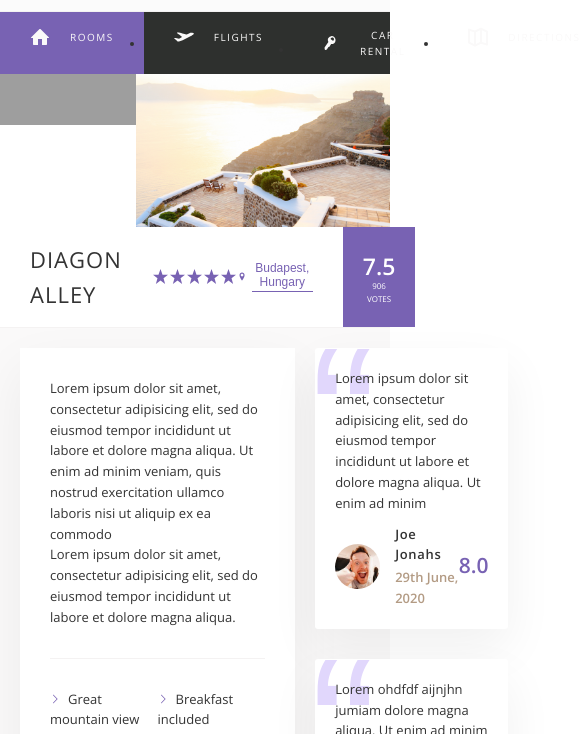
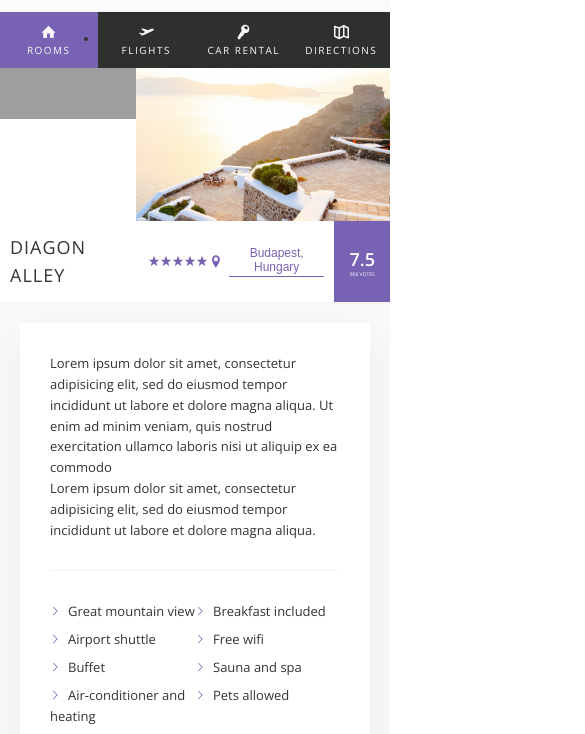
Before and after one commit to Michie1001/shalom, a website: page index.html in a window 390 px wide. Shown: the part 58-792 px from the top of the page, 585 px wide, since content can reach past the window. Drawn offline with nearby package versions, Linux system fonts and the light colour scheme; grey boxes are pictures that could not be loaded.

Commit message:
media query

```diff
--- a/sass/base.scss
+++ b/sass/base.scss
@@ -39,6 +39,8 @@ Grey dark 3: #999
 
 $bp-largest: 75em; //screen size 1200/16
 $bp-large: 68.75em; //screen size 1100/16
+$bp-medium: 56.25em; //900
+$bp-small: 37.5em; //600
 
 
 * {
--- a/sass/components.scss
+++ b/sass/components.scss
@@ -189,11 +189,20 @@
 
 				@media only screen and (max-width: 56.25em) {
 					text-align: center;
+					padding: 1rem;
+				}
+				@media only screen and (max-width: 37.5em) {
+					flex-direction: column;
 				}
 			}
 			&__icon{
 				margin-right: 2rem;
 				fill: currentColor;
+
+				@media only screen and (max-width: 37.5em) {
+					margin-right: 0;
+					width: 1.5rem;
+				}
 			}
 			@media only screen and (max-width: 56.25em) {
 				display: flex;
@@ -223,6 +232,11 @@
 				letter-spacing: 1px;
 				font-weight: 400;
 				padding: 1.5rem 3rem;
+
+				@media only screen and (max-width: 37.5em) {
+					font-size: 1.8rem;
+					padding: 1.2rem 1rem;
+				}
 			}
 			&__stars{
 				margin-right: auto;
@@ -232,6 +246,10 @@
 				width: 1.7rem;
 				height: 1.7rem;
 				fill: var(--color-royal-purple);
+				@media only screen and (max-width: 37.5em){
+					width: 1.2rem;
+					height: 1.2rem;
+				}
 			}
 			&__location{
 				font-size: 1.2rem;
@@ -260,11 +278,23 @@
 					font-size: 2.3rem;
 					font-weight: bold;
 					margin-bottom: -4px;
+					@media only screen and (max-width: 37.5em){
+						font-size: 1.8rem;
+					}
 				}
 				&-count{
 					font-size: .8rem;
 					text-transform: uppercase;
+
+					@media only screen and (max-width: 37.5em){
+						font-size: .5rem;
+					}
 				}
+				@media only screen and (max-width: 37.5em) {
+					padding: 0 1.5rem;
+					margin-left: 1rem;
+				}
+
 			}
 		}
 		.detail {
--- a/sass/layout.scss
+++ b/sass/layout.scss
@@ -36,6 +36,10 @@
 				padding: 2rem;
 			}
 
+			@media only screen and (max-width: 37.5em) {
+				flex-direction: column;
+			}
+
 			.description{
 				flex: 0 0 60%;
 				margin-right: 4.5rem;
@@ -46,6 +50,11 @@
 				@media only screen and (max-width: 56.25em) {
 					margin-right: 2rem;
 				}
+				@media only screen and (max-width: 37.5em) {
+					margin-right: 0;
+					margin-bottom: 3rem;
+				}
+
 			}
 			.user-reviews{
 				flex: 1;
```
Also changed, not shown: css/style.css.
